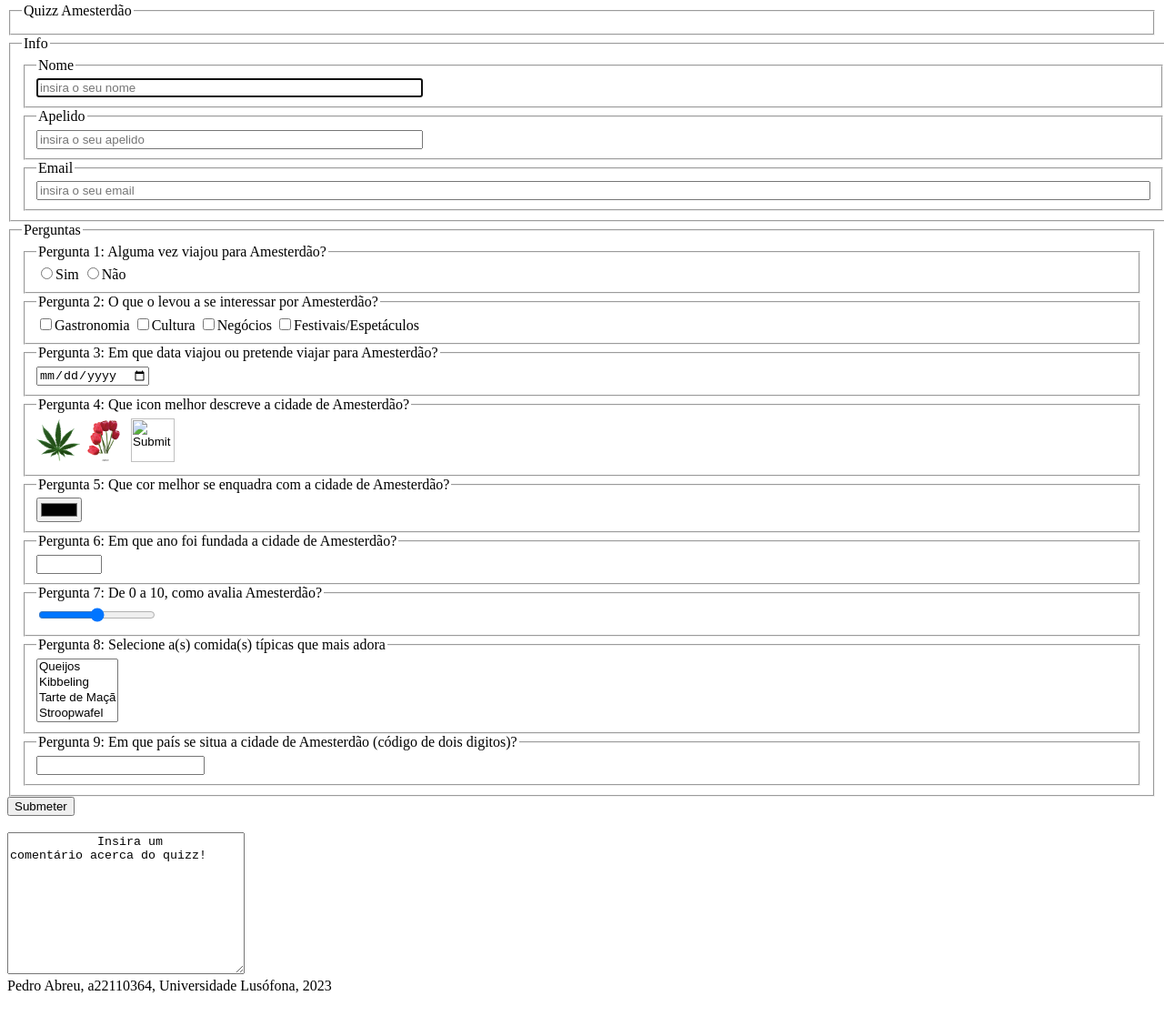
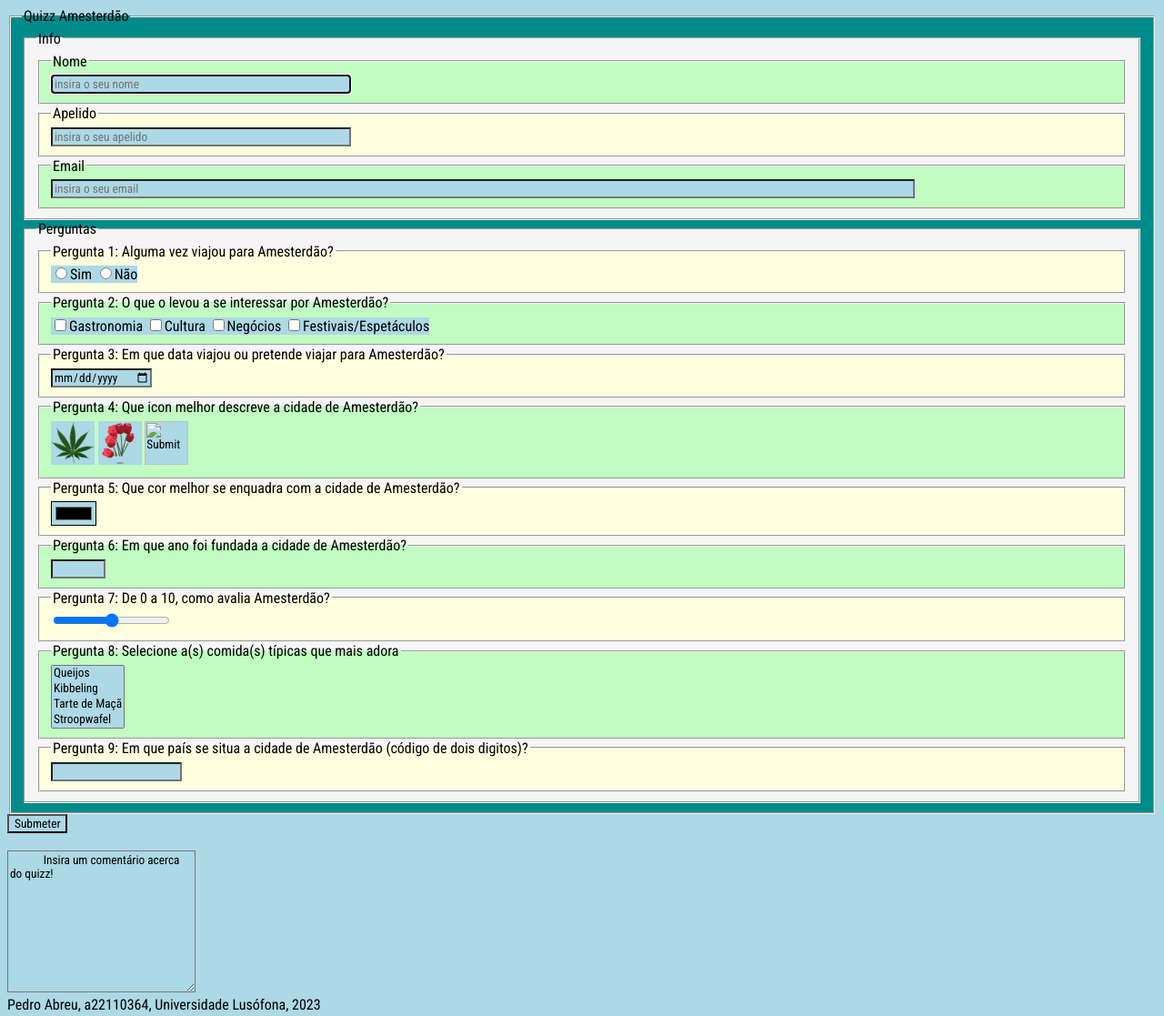
Before and after one commit to pedro-abreu-a22110364/programacaoweb, a plain HTML site: page lab1/quizz.html in a window 1280 px wide. Shown: the part 859-1976 px from the top of the page at 91% size. Drawn offline with Linux system fonts and the light colour scheme.

Commit message:
Lab 2 v2.0

```diff
--- /dev/null
+++ b/lab1/estilos.css
@@ -0,0 +1,40 @@
+*{
+    font-family: 'Roboto Condensed', sans-serif;
+    background-color: lightblue;
+}
+
+a:link{
+    color: blueviolet;
+}
+
+a:visited{
+    color:rgb(82, 81, 81);
+}
+
+a:hover{
+    color: yellow;
+}
+
+a:active{
+    color: crimson;
+}
+
+legend{
+    background-color: transparent;
+}
+
+.verde{
+    background-color: rgb(193, 252, 193);
+}
+
+.amarelo{
+    background-color: lightyellow;
+}
+
+#tituloid{
+    background-color: darkcyan;
+}
+
+#infoid,#perguntasid{
+    background-color: whitesmoke;
+}
--- a/lab1/quizz.html
+++ b/lab1/quizz.html
@@ -8,6 +8,10 @@
     <meta name="author" content="Pedro Abreu">
     <meta name="description" content="Website sobre Amesterdão">
     <meta name="keywords" content="amesterdão">
+    <link rel="stylesheet" href="estilos.css">
+    <link rel="preconnect" href="https://fonts.googleapis.com/%22%3E">
+    <link rel="preconnect" href="https://fonts.gstatic.com/" crossorigin>
+    <link href="https://fonts.googleapis.com/css2?family=Roboto+Condensed:ital,wght@0,300;0,400;0,700;1,300;1,400;1,700&display=swap" rel="stylesheet">
 
 </head>
 
@@ -41,26 +45,25 @@
 
         <form method="post" action="mailto: pedromiguelrijodeabreu@gmail.com" enctype="multipart/form-data" id="formquizz">
 
-            <fieldset>
+            <fieldset id="tituloid">
                 <legend>Quizz Amesterdão</legend>
-            </fieldset>
 
-            <fieldset>
+                <fieldset id="infoid">
                     <legend>Info</legend>
 
-                <fieldset>
+                    <fieldset class="verde">
                         <legend>Nome</legend>
                         <input type="text" placeholder="insira o seu nome" name="nome" autocomplete="on" size="50"
                             maxlength="50" autofocus required>
                     </fieldset>
 
-                <fieldset>
+                    <fieldset class="amarelo">
                         <legend>Apelido</legend>
                         <input type="text" placeholder="insira o seu apelido" name="apelido" autocomplete="on" size="50"
                             maxlength="50" required>
                     </fieldset>
 
-                <fieldset>
+                    <fieldset class="verde">
                         <legend>Email</legend>
                         <input type="email" placeholder="insira o seu email" name="email" autocomplete="off" size="150"
                             maxlength="150" required>
@@ -68,10 +71,10 @@
 
                 </fieldset>
 
-            <fieldset>
+                <fieldset id="perguntasid">
                     <legend>Perguntas</legend>
 
-                <fieldset>
+                    <fieldset class="amarelo">
                         <legend>Pergunta 1: Alguma vez viajou para Amesterdão?</legend>
 
                         <label>
@@ -84,7 +87,7 @@
 
                     </fieldset>
 
-                <fieldset>
+                    <fieldset class="verde">
                         <legend>Pergunta 2: O que o levou a se interessar por Amesterdão?</legend>
 
                         <label>
@@ -104,12 +107,12 @@
                         </label>
                     </fieldset>
 
-                <fieldset>
+                    <fieldset class="amarelo">
                         <legend>Pergunta 3: Em que data viajou ou pretende viajar para Amesterdão?</legend>
                         <input type="date" name="dataviajem">
                     </fieldset>
 
-                <fieldset>
+                    <fieldset class="verde">
                         <legend>Pergunta 4: Que icon melhor descreve a cidade de Amesterdão?</legend>
 
                         <input type="image" src="images/cannabis.png" width="48" height="48">
@@ -117,25 +120,25 @@
                         <input type="image" src="images/anne.png" width="48" height="48">
                     </fieldset>
 
-                <fieldset>
+                    <fieldset class="amarelo">
                         <legend>Pergunta 5: Que cor melhor se enquadra com a cidade de Amesterdão?</legend>
 
                         <input type="color" name="cor">
                     </fieldset>
 
-                <fieldset>
+                    <fieldset class="verde">
                         <legend>Pergunta 6: Em que ano foi fundada a cidade de Amesterdão?</legend>
 
                         <input type="number" name="ano" min="0" max="2023" step="1">
                     </fieldset>
 
-                <fieldset>
+                    <fieldset class="amarelo">
                         <legend>Pergunta 7: De 0 a 10, como avalia Amesterdão?</legend>
 
                         <input type="range" name="avaliacao" min="0" max="10" required>
                     </fieldset>
 
-                <fieldset>
+                    <fieldset class="verde">
                         <legend>Pergunta 8: Selecione a(s) comida(s) típicas que mais adora</legend>
 
                         <select name="comidas" multiple>
@@ -146,7 +149,7 @@
                         </select>
                     </fieldset>
 
-                <fieldset>
+                    <fieldset class="amarelo">
                         <legend>Pergunta 9: Em que país se situa a cidade de Amesterdão (código de dois digitos)?</legend>
 
                         <input list="countrycode" name="codes" pattern="[A-Z]{2}">
@@ -159,6 +162,7 @@
                             <option value="RU">
                             <option value="DE">
                         </datalist>
+                    </fieldset>
                 </fieldset>
             </fieldset>
 
```
Also changed, not shown: lab1/html5-css.html (+5 -0 lines), lab1/index.html (+4 -0 lines), lab1/info.html (+4 -0 lines), lab1/local.html (+4 -0 lines), lab1/multimedia.html (+8 -0 lines), lab1/images/ams1_grande.png (added), lab1/images/ams1_pequena.png (added), lab1/images/ams2_grande.png (added), lab1/images/ams2_pequena.png (added), lab1/images/ams3_grande.png (added), lab1/images/ams3_pequena.png (added). Lines whose indentation alone changed are shown as unchanged.
